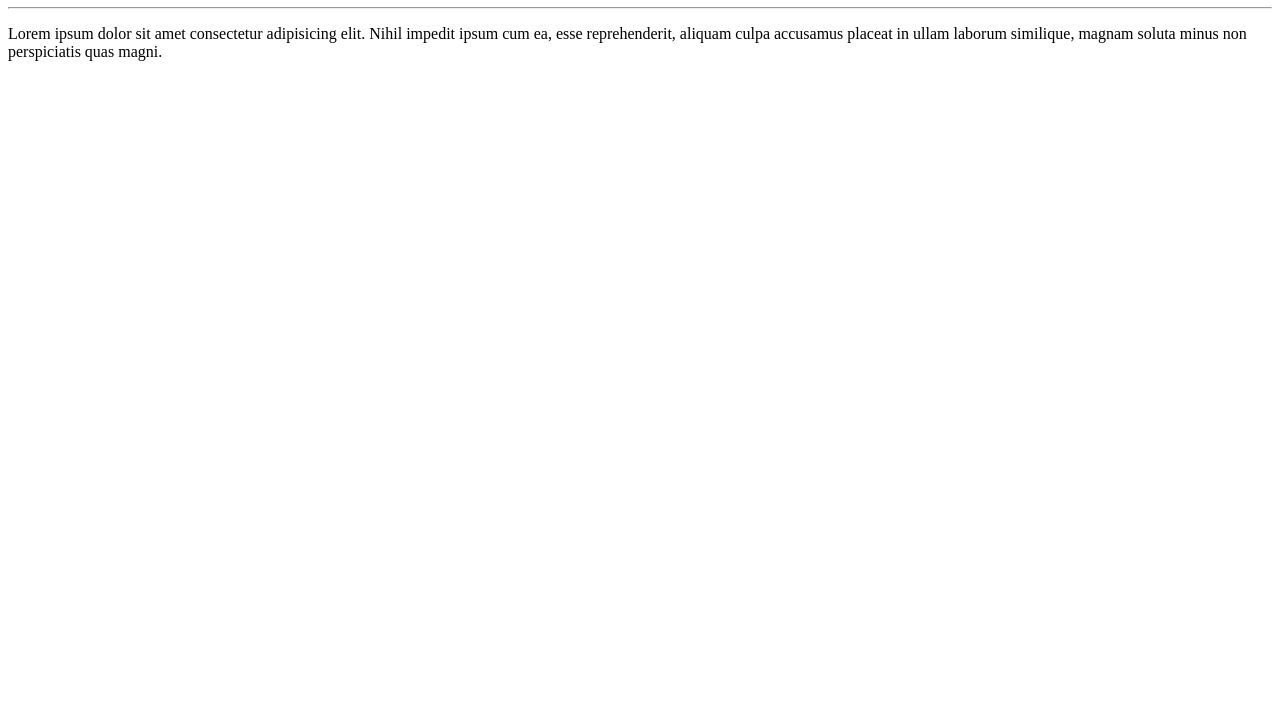
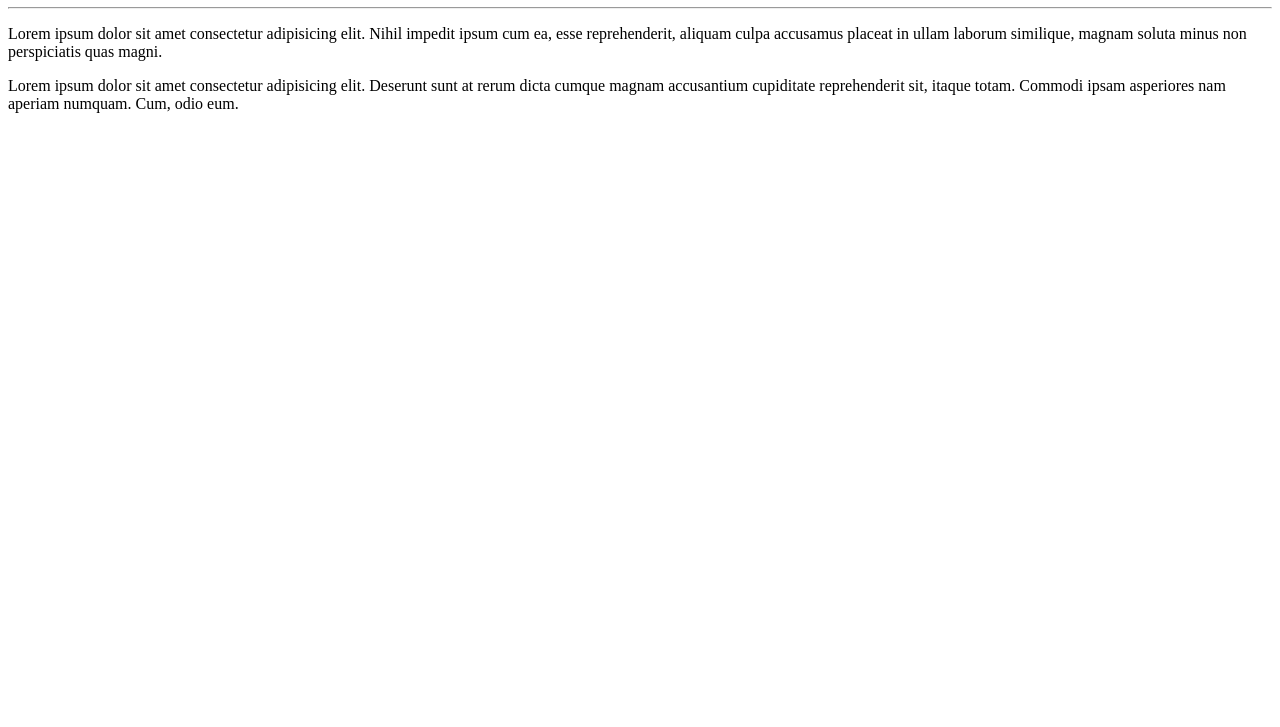
Before and after one commit to cezarnakamura/Ola-Mundo, a plain HTML site: page site-exemplo/index.html in a window 1280 px wide. Shown: the part 73-800 px from the top of the page. Drawn offline with Linux system fonts and the light colour scheme.

Commit message:
Adicionei um parágrafo

```diff
--- a/site-exemplo/index.html
+++ b/site-exemplo/index.html
@@ -9,5 +9,6 @@
     <h1>Olá, mundo!</h1>
     <hr>
     <p>Lorem ipsum dolor sit amet consectetur adipisicing elit. Nihil impedit ipsum cum ea, esse reprehenderit, aliquam culpa accusamus placeat in ullam laborum similique, magnam soluta minus non perspiciatis quas magni.</p>
+    <p>Lorem ipsum dolor sit amet consectetur adipisicing elit. Deserunt sunt at rerum dicta cumque magnam accusantium cupiditate reprehenderit sit, itaque totam. Commodi ipsam asperiores nam aperiam numquam. Cum, odio eum.</p>
 </body>
 </html>
```
